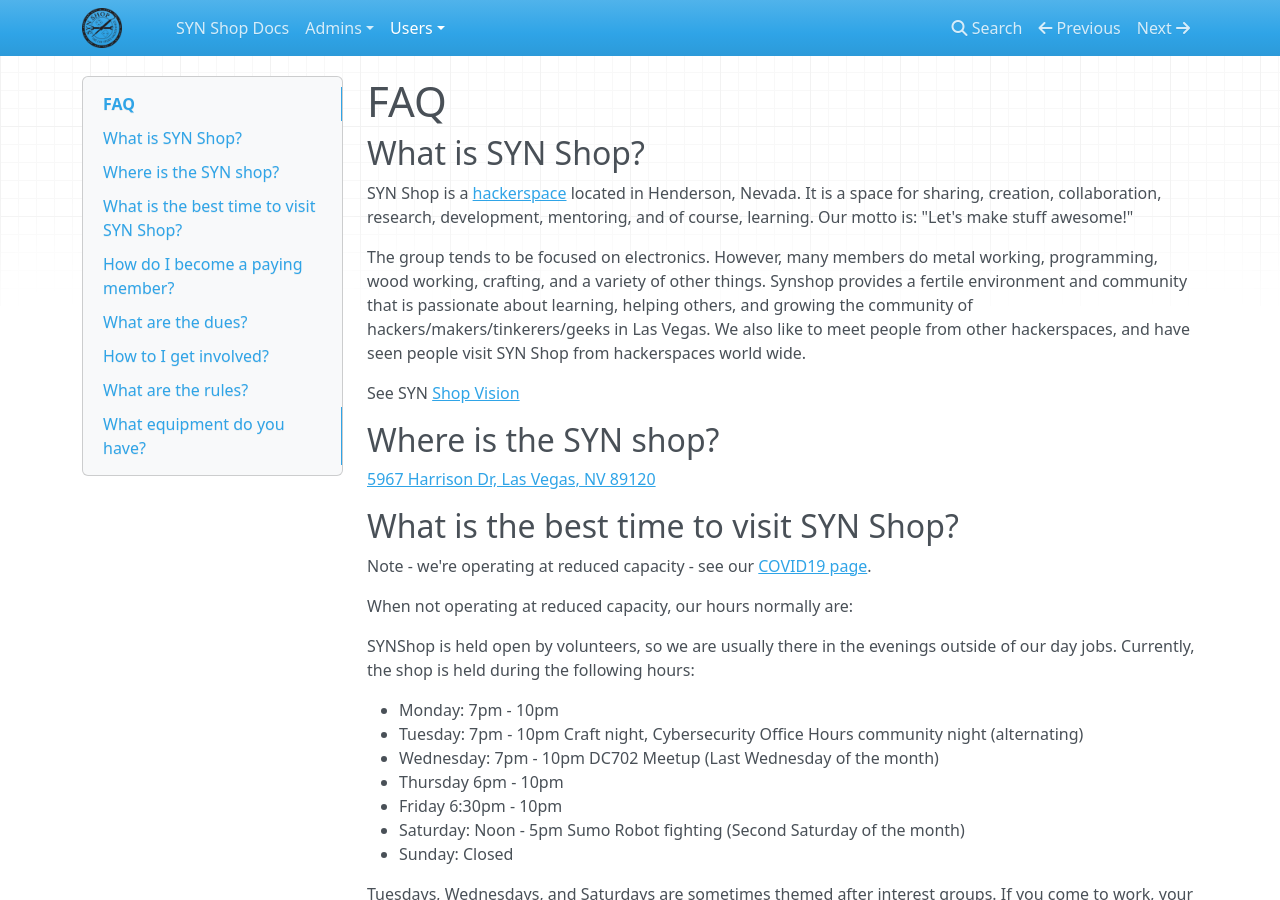
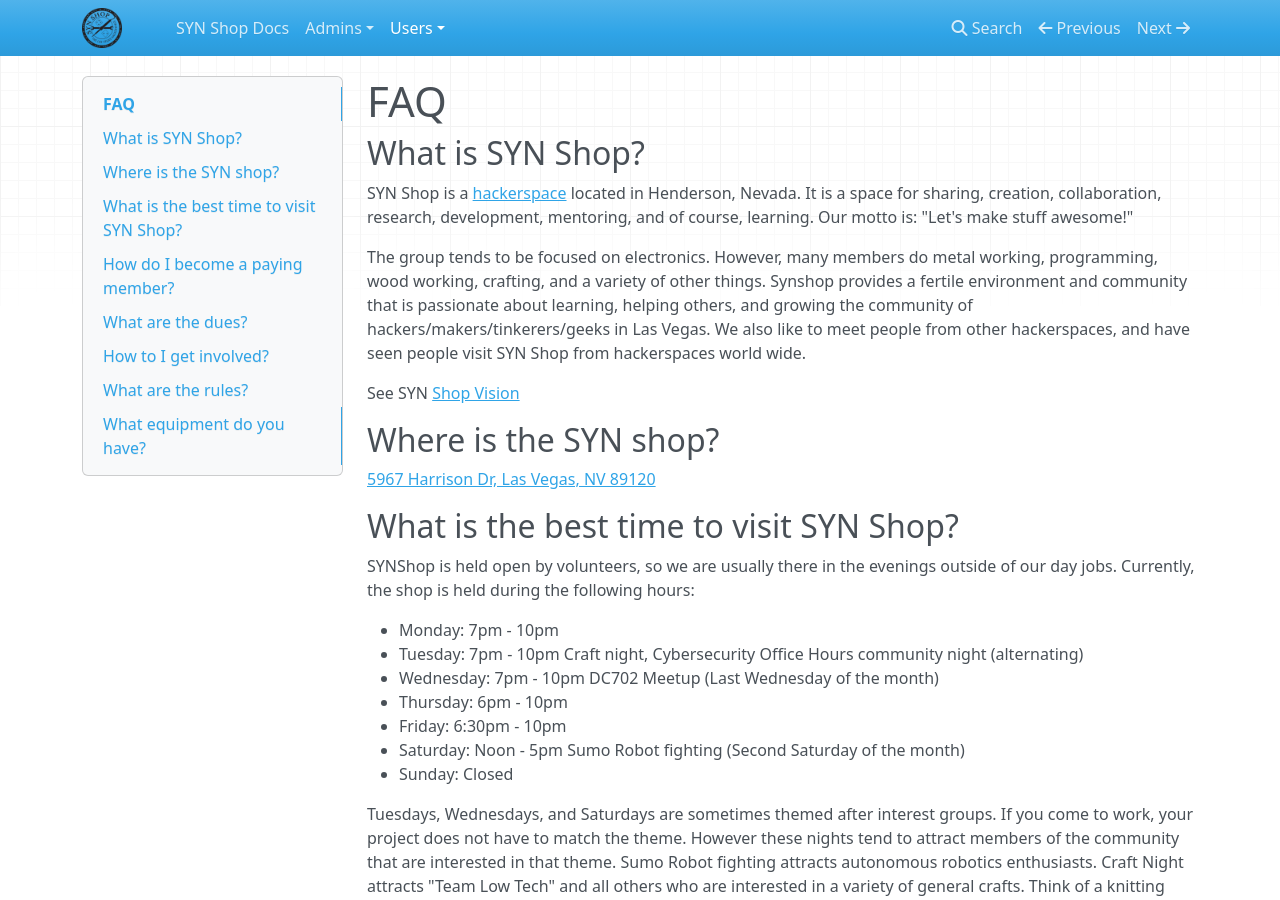
Before and after one commit to synshop/rtfm, an MkDocs documentation site: the page built from docs/users/FAQ.md, in a window 1280 px wide and 900 px high. Built offline with MkDocs 1.6.1, drawn with Linux system fonts in a browser that asks for light colours; nearby versions of some CDN libraries.

Commit message:
Update FAQ.md
Updated open hours.

```diff
--- a/docs/users/FAQ.md
+++ b/docs/users/FAQ.md
@@ -22,18 +22,14 @@
 
 ## What is the best time to visit SYN Shop?
 
-Note - we're operating at reduced capacity - see our [COVID19 page](https://synshop.org/covid-19-status).
-
-When not operating at reduced capacity, our hours normally are:
-
 SYNShop is held open by volunteers, so we are usually there in the evenings outside of our day jobs. Currently,
 the shop is held during the following hours:
 
 * Monday: 7pm - 10pm
 * Tuesday:  7pm - 10pm  Craft night, Cybersecurity Office Hours community night (alternating)
 * Wednesday: 7pm - 10pm   DC702 Meetup (Last Wednesday of the month)
-* Thursday 6pm - 10pm
-* Friday 6:30pm - 10pm
+* Thursday: 6pm - 10pm
+* Friday: 6:30pm - 10pm
 * Saturday: Noon - 5pm   Sumo Robot fighting (Second Saturday of the month)
 * Sunday: Closed
 
```
